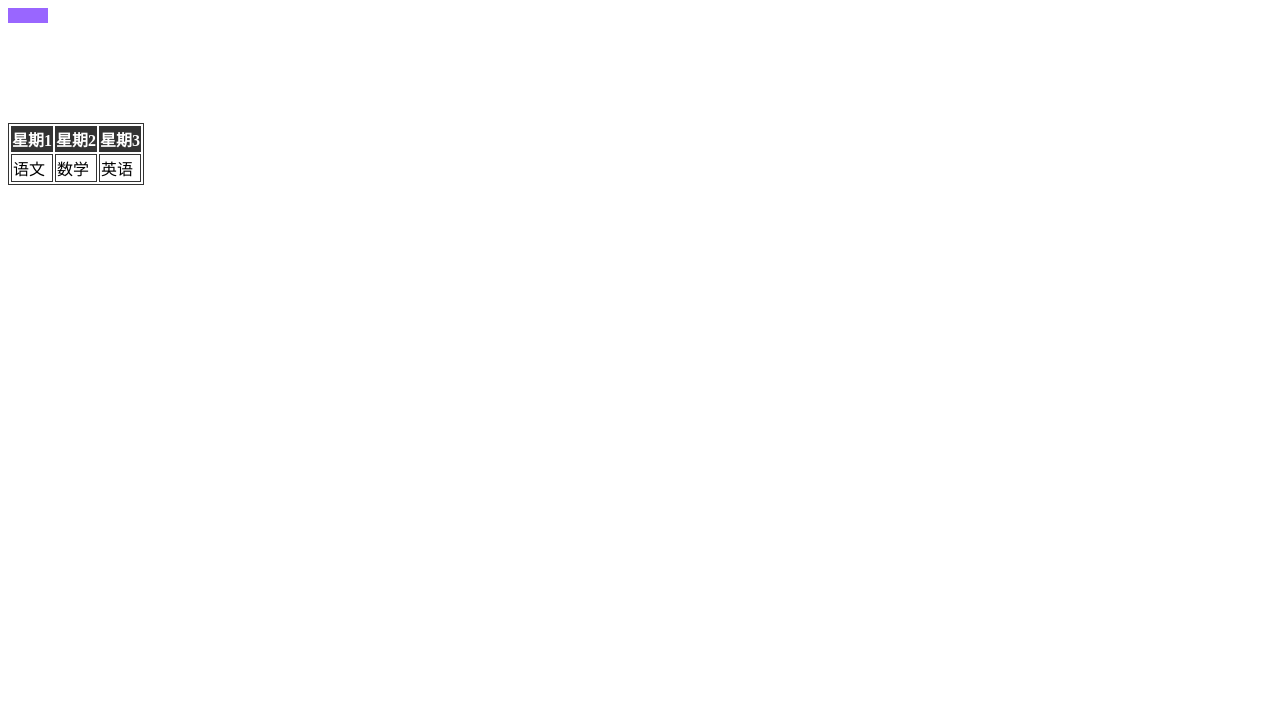
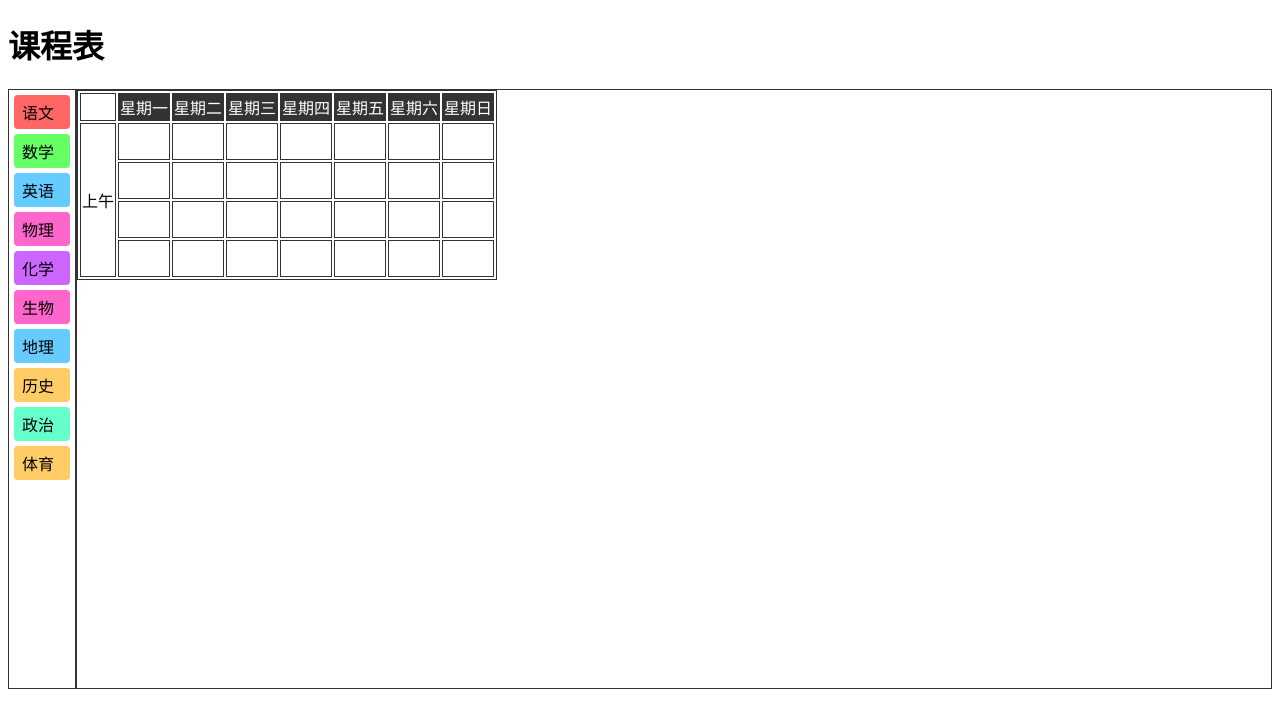
Before and after one commit to 490273789/frent-end, a website: page src/css/拖拽/index.html in a window 1280 px wide. Drawn offline with Linux system fonts and the light colour scheme.

Commit message:
feat: css

```diff
--- a/src/css/拖拽/index.html
+++ b/src/css/拖拽/index.html
@@ -1,4 +1,4 @@
-<!DOCTYPE html>
+<!doctype html>
 <html lang="en">
   <head>
     <meta charset="UTF-8" />
@@ -7,9 +7,40 @@
     <style>
       .item {
         width: 40px;
-        height: 15px;
+        padding: 5px 8px;
+        border-radius: 4px;
+        margin: 5px;
         cursor: pointer;
-        background-color: #9966ff;
+      }
+      .color1 {
+        background-color: #ff6666;
+      }
+      .color10 {
+        background-color: #ffcc66;
+      }
+      .color2 {
+        background-color: #66ff66;
+      }
+      .color3 {
+        background-color: #66ccff;
+      }
+      .color4 {
+        background-color: #ff66cc;
+      }
+      .color5 {
+        background-color: #cc66ff;
+      }
+      .color6 {
+        background-color: #ff66cc;
+      }
+      .color7 {
+        background-color: #66ccff;
+      }
+      .color8 {
+        background-color: #ffcc66;
+      }
+      .color9 {
+        background-color: #66ffcc;
       }
       .margin {
         margin-bottom: 100px;
@@ -20,53 +51,143 @@
         border: 1px solid #333;
       }
 
-      thead,
+      thead td:not(:first-child),
       tfoot {
         background-color: #333;
         color: #fff;
       }
+
+      #container {
+        display: flex;
+        width: 100%;
+        height: 600px;
+      }
+      .right {
+        flex: 1;
+        border: #333 solid 1px;
+      }
+      .left {
+        border: #333 solid 1px;
+      }
+      .span {
+        height: 150px;
+      }
     </style>
   </head>
   <body>
+    <h1>课程表</h1>
     <div id="container">
-      <div draggable="true" class="item"></div>
-
-      <div class="margin"></div>
+      <div class="left" data-drop="move">
+        <div data-effect="copy" draggable="true" class="color1 item">语文</div>
+        <div data-effect="copy" draggable="true" class="color2 item">数学</div>
+        <div data-effect="copy" draggable="true" class="color3 item">英语</div>
+        <div data-effect="copy" draggable="true" class="color4 item">物理</div>
+        <div data-effect="copy" draggable="true" class="color5 item">化学</div>
+        <div data-effect="copy" draggable="true" class="color6 item">生物</div>
+        <div data-effect="copy" draggable="true" class="color7 item">地理</div>
+        <div data-effect="copy" draggable="true" class="color8 item">历史</div>
+        <div data-effect="copy" draggable="true" class="color9 item">政治</div>
+        <div data-effect="copy" draggable="true" class="color10 item">体育</div>
+      </div>
+      <div class="right">
         <table droppable="true">
+          <colgroup>
+            <col />
+            <col />
+            <col />
+            <col />
+            <col />
+            <col />
+            <col />
+            <col />
+            <col />
+          </colgroup>
           <thead>
             <tr>
-            <th>星期1</th>
-            <th>星期2</th>
-            <th>星期3</th>
+              <td></td>
+              <td>星期一</td>
+              <td>星期二</td>
+              <td>星期三</td>
+              <td>星期四</td>
+              <td>星期五</td>
+              <td>星期六</td>
+              <td>星期日</td>
             </tr>
           </thead>
           <tbody>
             <tr>
-            <td>语文</td>
-            <td>数学</td>
-            <td>英语</td>
+              <td rowspan="4" class="span">上午</td>
+              <td></td>
+              <td></td>
+              <td></td>
+              <td></td>
+              <td></td>
+              <td></td>
+              <td></td>
+            </tr>
+            <tr>
+              <td></td>
+              <td></td>
+              <td></td>
+              <td></td>
+              <td></td>
+              <td></td>
+              <td></td>
+            </tr>
+            <tr>
+              <td></td>
+              <td></td>
+              <td></td>
+              <td></td>
+              <td></td>
+              <td></td>
+              <td></td>
+            </tr>
+            <tr>
+              <td></td>
+              <td></td>
+              <td></td>
+              <td></td>
+              <td></td>
+              <td></td>
+              <td></td>
             </tr>
           </tbody>
         </table>
       </div>
+    </div>
 
     <script>
+      // 使用事件委托，获取父容器的元素
       const container = document.querySelector("#container");
 
+      // 监听元素开始拖拽事件
       container.ondragstart = (e) => {
-        e.dataTransfer.effectAllowed = "copy";
+        e.dataTransfer.effectAllowed = e.target.data - effect;
         console.log("start", e.target);
       };
 
+      // 拖动到目标元素上
       container.ondragover = (e) => {
+        // 很多元素默认情况下是不支持其他元素放入的，所以不会触发ondrop这个事件
+        // 在over中加入preventDefault()，就可以触发ondrop事件
         e.preventDefault();
+        // 打印的时候目标元素，而不是当前拖拽的元素
         // console.log("over", e.target);
       };
 
+      // 当拖拽元素进入到某个元素后打印
       container.ondragenter = (e) => {
+        e.target.classList.add("active");
         console.log("enter", e.target);
       };
+      // 当拖拽元素离开某个元素后打印
+      container.ondragleave = (e) => {
+        e.target.classList.remove("active");
+        console.log("leave", e.target);
+      };
 
+      // 当拖拽元素放手后出发，很多元素默认情况下是不支持其他元素放入的，所以不会触发这个事件
       container.ondrop = (e) => {
         console.log("ondrop", e.target);
       };
```
Also changed, not shown: src/html/cricle.html (added, +66 -0 lines), src/html/layout.html (added, +35 -0 lines), src/html/table.html (added, +43 -0 lines), src/html/transform.html (added, +41 -0 lines). Lines whose indentation alone changed are shown as unchanged.
